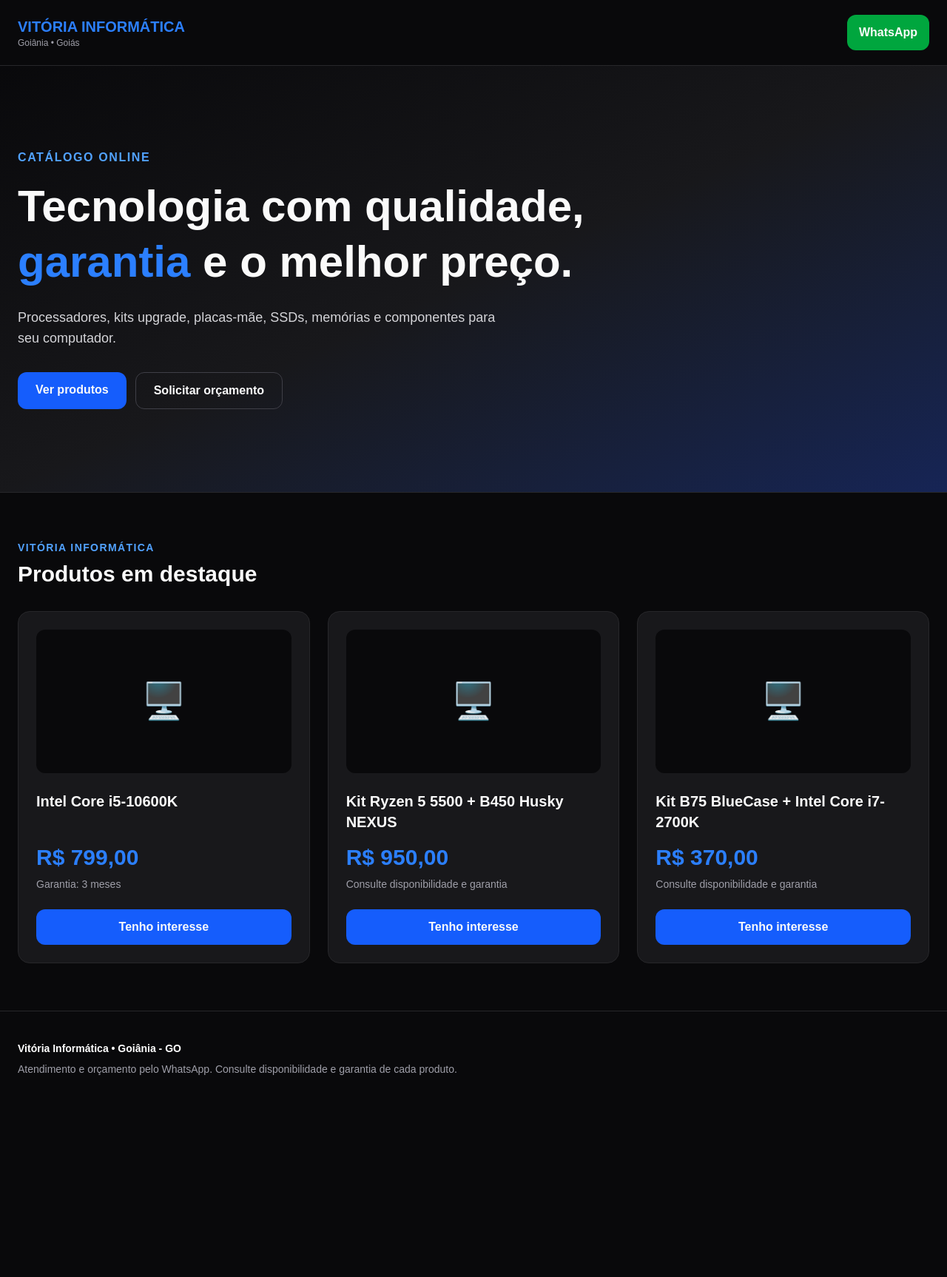
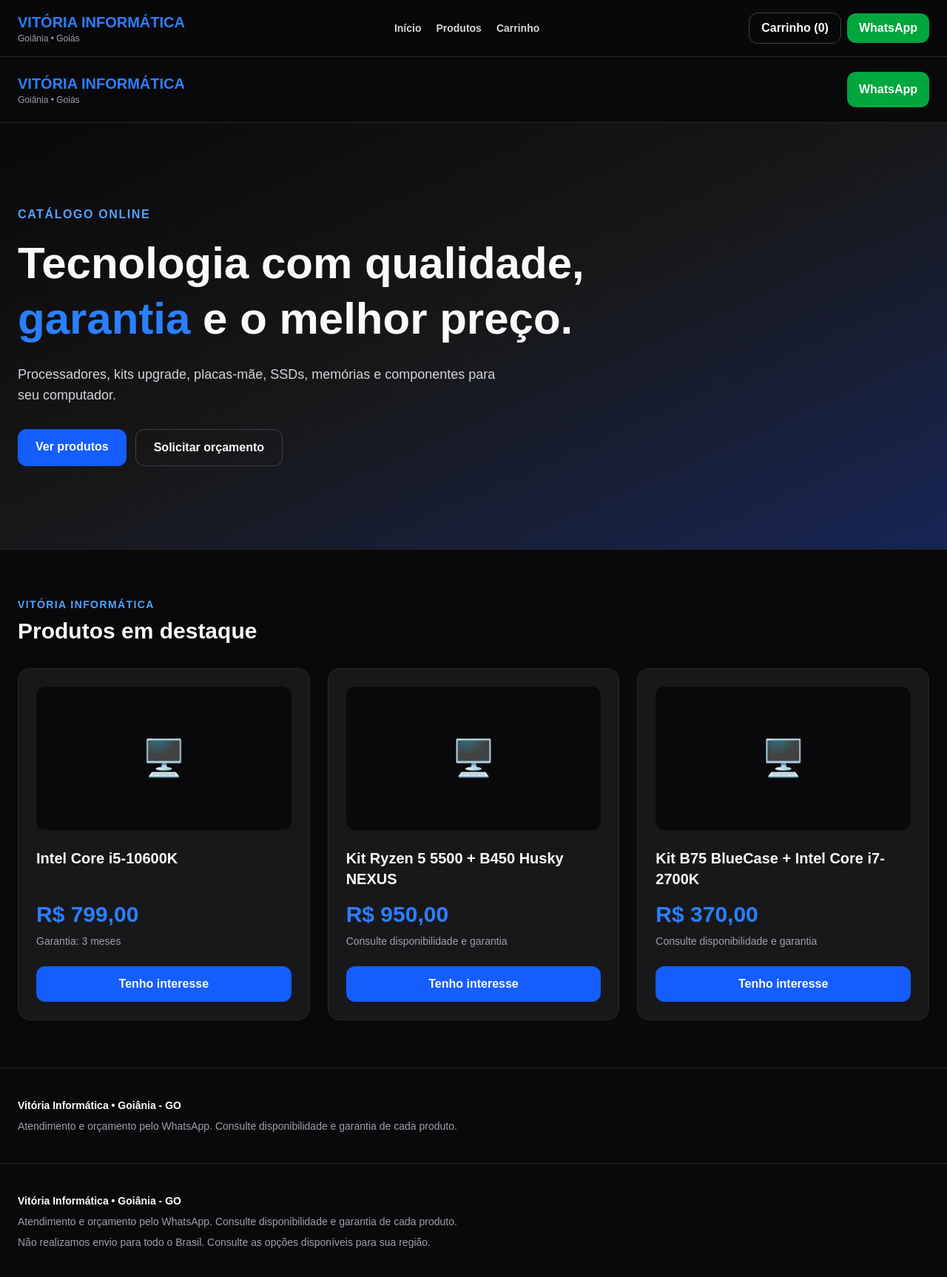
Before and after one commit to wendeljunio2015-dev/CatVitInfo, a Next.js app: page / in a window 1280 px wide. Shown: the top 1726 px of the page at 74% size. Before the commit the page ends 1495 px from the top, so only its background shows below. Built offline with nearby package versions, Linux system fonts and the light colour scheme.

Commit message:
feat: integrate shared layout and cart provider

```diff
--- a/app/layout.tsx
+++ b/app/layout.tsx
@@ -1,5 +1,8 @@
 import type { Metadata } from "next";
 import "./globals.css";
+import Providers from "@/components/Providers";
+import Header from "@/components/Header";
+import Footer from "@/components/Footer";
 
 export const metadata: Metadata = {
   title: "Vitória Informática",
@@ -9,7 +12,13 @@
 export default function RootLayout({ children }: Readonly<{ children: React.ReactNode }>) {
   return (
     <html lang="pt-BR">
-      <body>{children}</body>
+      <body>
+        <Providers>
+          <Header />
+          {children}
+          <Footer />
+        </Providers>
+      </body>
     </html>
   );
 }
```
